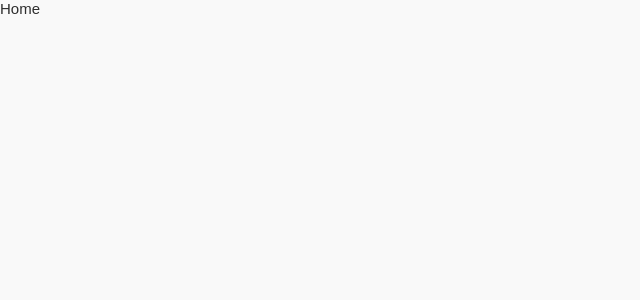
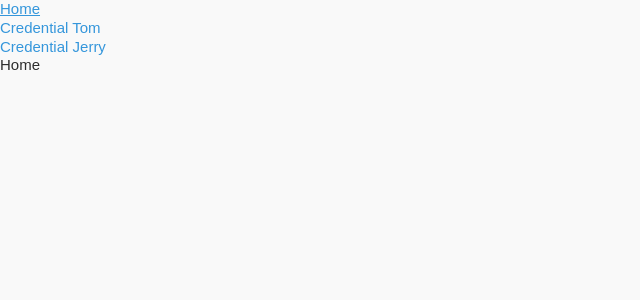
Before and after one commit to davidzhongsydney/credentialviewer, a React (Create React App) app: page / in a window 1280 px wide. Shown: the top 300 px of the page, without its empty margins (0-640 px from the left). Built offline with nearby package versions, Linux system fonts and the light colour scheme.

Commit message:
add Link on App.js

```diff
--- a/src/App.js
+++ b/src/App.js
@@ -2,7 +2,8 @@ import React from 'react';
 import {
   BrowserRouter as Router,
   Switch,
-  Route
+  Route,
+  Link
 } from "react-router-dom";
 import Home from './pages/Home'
 import CredentialView from './pages/CredentialView';
@@ -15,10 +16,11 @@ function App() {
   return (
 
       <Router>
-        {/* <div>
-          <Link to="/">Home</Link>
-          <Link to="/cendential">Credential</Link>
-        </div> */}
+        <div>
+          <Link to="/">Home</Link> <br/>
+          <Link to="/cendential/Tom">Credential Tom</Link><br/>
+          <Link to="/cendential/Jerry">Credential Jerry</Link>
+        </div>
         <Switch>
           <Route exact path="/">
             <Home  />
```
